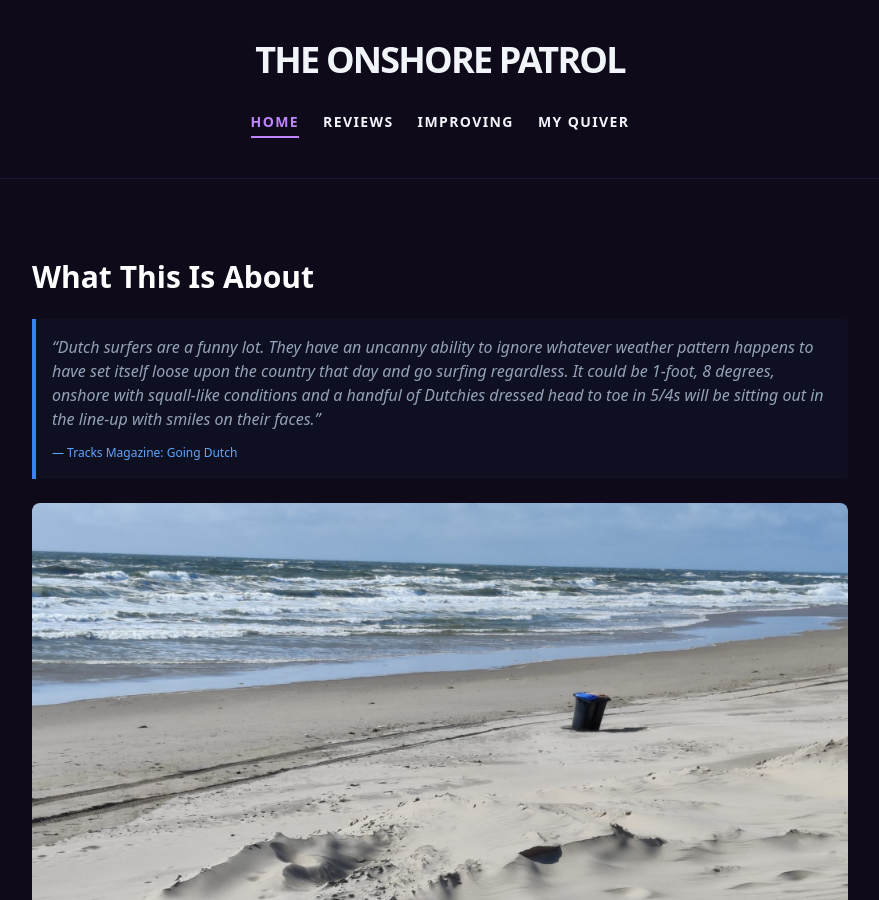
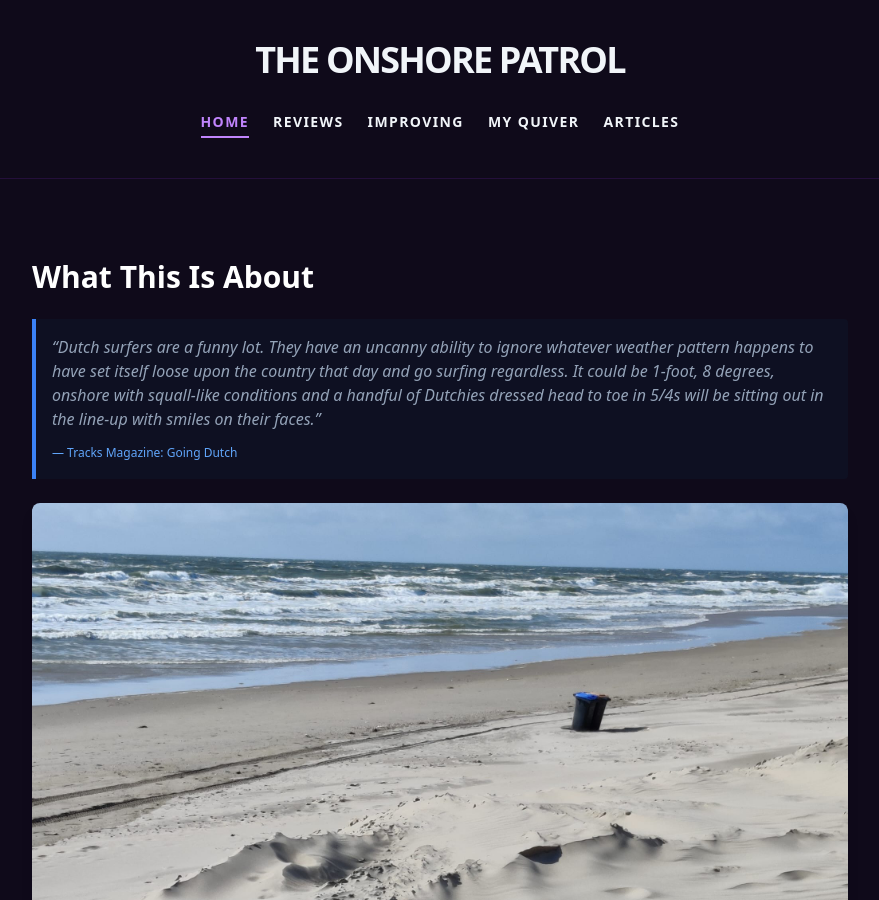
Before and after one commit to MatthijsvdWielen/the-onshore-patrol, a Jekyll site: the page built from index.html, in a window 1280 px wide and 900 px high. Shown: the whole window, without its empty margins (200-1079 px from the left). Built offline with Jekyll 4.4.1, drawn with Linux system fonts in a browser that asks for light colours; nearby versions of some CDN libraries.

Commit message:
Added it to the layout

```diff
--- a/_layouts/default.html
+++ b/_layouts/default.html
@@ -20,6 +20,7 @@
             <a href="/reviews/" class="{% if page.url contains '/reviews' %}text-purple-400 border-b-2 border-purple-400 pb-1{% else %}hover:{{ page.hover_color | default: 'text-purple-400' }} transition{% endif %}">Reviews</a>
             <a href="/improving/" class="{% if page.url == '/improving/' %}text-purple-400 border-b-2 border-purple-400 pb-1{% else %}hover:{{ page.hover_color | default: 'text-purple-400' }} transition{% endif %}">Improving</a>
             <a href="/quiver/" class="{% if page.url == '/quiver/' %}text-purple-400 border-b-2 border-purple-400 pb-1{% else %}hover:{{ page.hover_color | default: 'text-purple-400' }} transition{% endif %}">My Quiver</a>
+            <a href="/articles/" class="{% if page.url == '/article/' %}text-purple-400 border-b-2 border-purple-400 pb-1{% else %}hover:{{ page.hover_color | default: 'text-purple-400' }} transition{% endif %}">Articles</a>
         </nav>
     </header>
 
```
